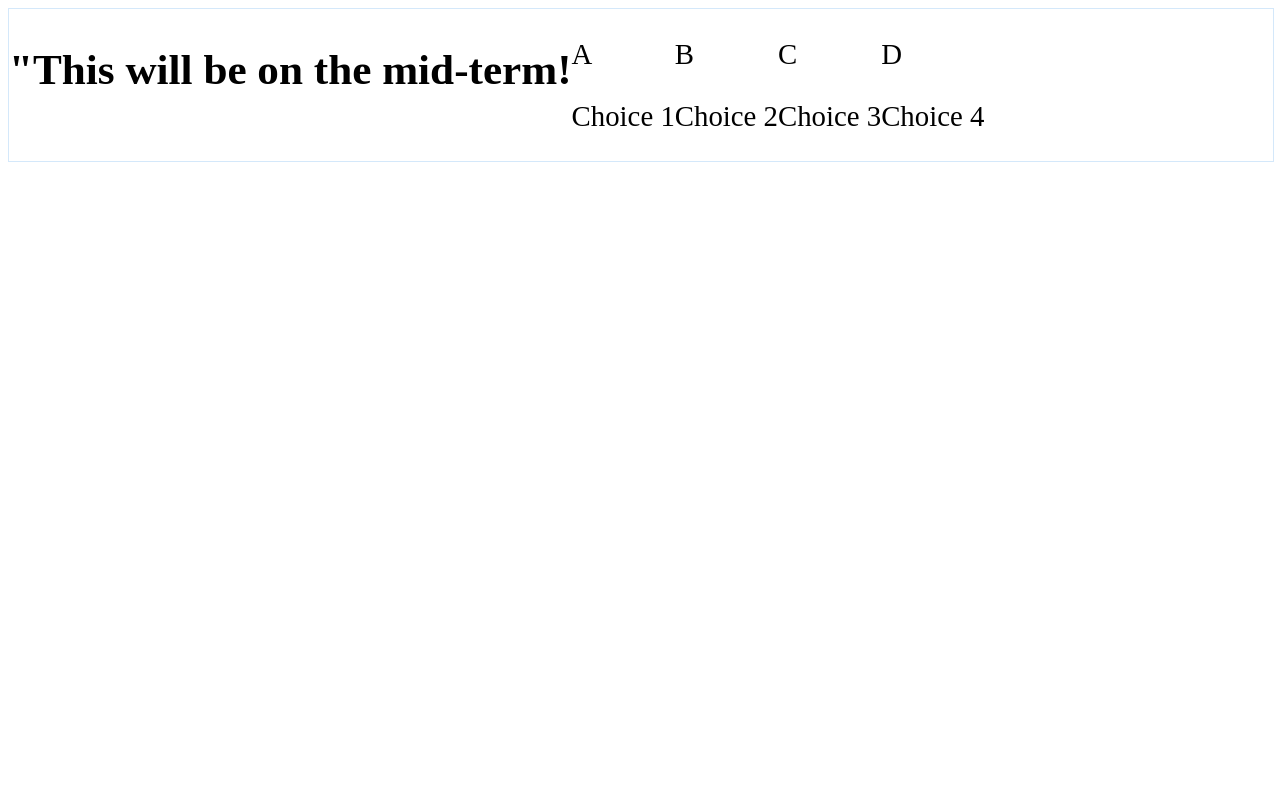
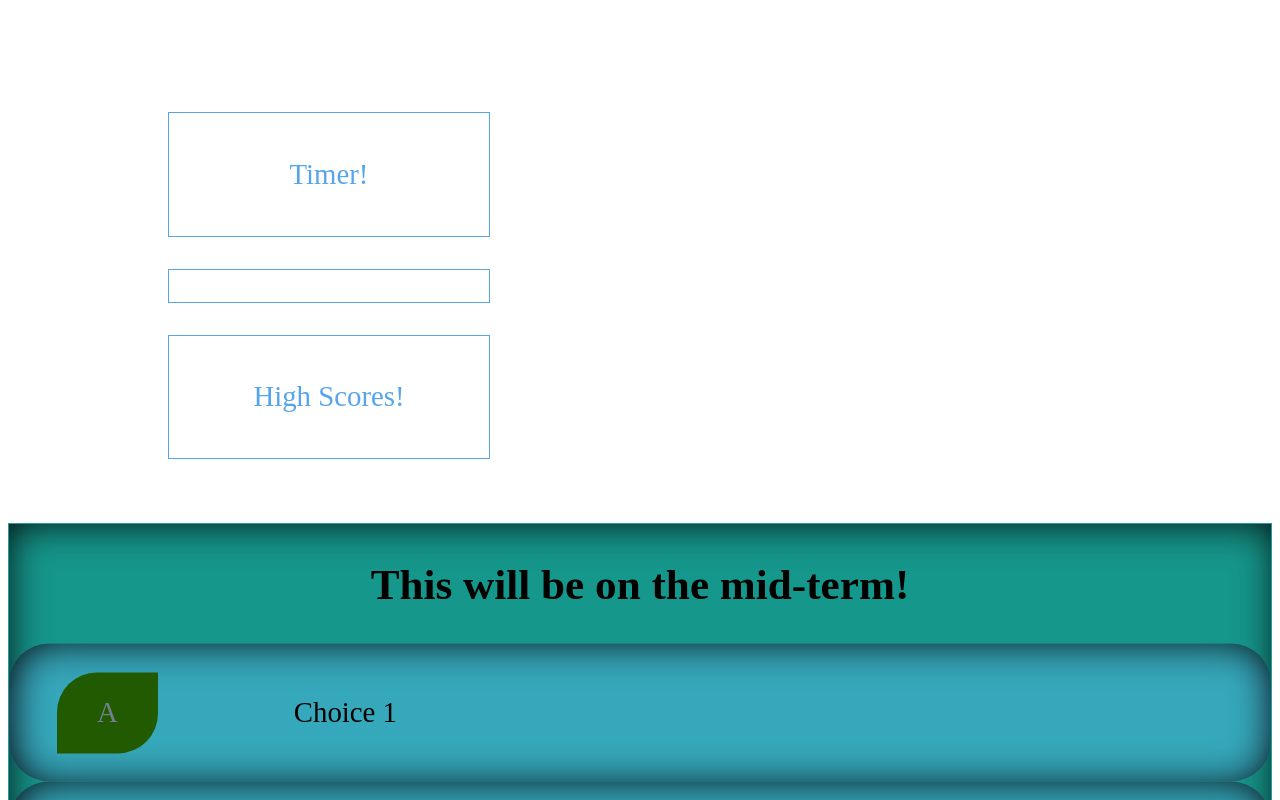
Before and after one commit to MrFIVEfourONE/tooSchool4CoolQuiz, a plain HTML site: page index.html in a window 1280 px wide. Shown: the top 800 px of the page. Drawn offline with Linux system fonts and the light colour scheme.

```diff
--- a/index.html
+++ b/index.html
@@ -9,9 +9,19 @@
 </head>
 
 <body>
+    <section id="sectionInDaBack">
+        <header class="headerContainer">
+            <div id="right" class="flexTop">
+                <p id="timerDiv">Timer!</p>
+            </div>
+            <div id="middleDiv" class="flexTop"></div>
+            <div id="left" class="flexTop">
+                <p id="highScroreDiv">High Scores!</p>
+            </div>
+        </header>
         <div class="container">
             <div id="game" class="flexCenter">
-            <h2 id="question">"This will be on the mid-term!</h2>
+                <h2 id="question">This will be on the mid-term!</h2>
                 <div class="choiceContainer">
                     <p class="choicePrefix">A</p>
                     <p class="choiceText">Choice 1</p>
@@ -33,6 +43,7 @@
                 </div>
             </div>
         </div>
+    </section>
     <script src="script.js"></script>
 </body>
 
--- a/script.js
+++ b/script.js
@@ -0,0 +1,9 @@
+
+function displayGiphy ()
+{
+    api_key = ckG69rBbLRIdqy5HQwEOukavar73rKDf
+
+
+    api_key: string( required );
+
+}
--- a/style.css
+++ b/style.css
@@ -1,8 +1,100 @@
+/* more general stuff */
+#sectionIndaBack {
+    background-image: url(./assets/backgroundQuiz.jfif)
+}
+
+
+.flexTop {
+    font-size: 1.8rem;
+    padding: 1rem 0;
+    width: 20rem;
+    text-align: center;
+    border: 0.1rem solid #56a5eb;
+    margin: 2rem 10rem;
+    text-decoration: none;
+    color: #56a5eb;
+    background-color: white;
+
+}
+
+#right {
+    align-self: flex-end;
+
+
+}
+
+
+#left {
+    align-self: flex-start;
+
+}
+
+.headerContainer {
+    width: 100%;
+    display: flexbox;
+    flex-direction: row;
+    justify-content: center;
+    margin-top: 7rem;
+    margin-bottom: 4rem;
+
+}
+
+.container {
+    display: flex;
+    justify-content: center;
+    align-items: center;
+    margin: 0 auto;
+    /* max-width: 80rem; */
+    /* maz-width: 80rem; */
+    /* height: 100rem; */
+}
+
+#question {
+    text-align: center;
+}
+
+/* for the main page where JS will render the questions */
 .flexCenter {
     display: flex;
+    flex-direction: column;
+    justify-content: center;
     margin-bottom: 0.5rem;
     width: 100%;
     font-size: 1.8rem;
     border: 0.1rem solid rgb(86, 165, 235, 0.25);
-    background-color: white;
+    background-color: rgb(22, 151, 140);
+    -webkit-border-radius: 0px 0px 40px 40px;
+    -moz-border-radius: 0px 0px 40px 40px;
+    border-radius: 0px 0px 40px 40px;
+    box-shadow: inset 2px 2px 41px -5px black;
 }
+
+.choiceContainer {
+    box-shadow: inset 2px 2px 41px -5px black;
+    background-color: rgba(86, 185, 235, 0.5);
+    transform: translateY(-0.1rem);
+    transition: transform 150ms;
+    display: flex;
+    -webkit-border-radius: 40px 40px 40px 40px;
+    -moz-border-radius: 40px 40px 40px 40px;
+    border-radius: 40px 40px 40px 40px;
+
+}
+
+
+.choicePrefix {
+    cursor: pointer;
+    padding: 1.5rem 2.5rem;
+    margin-left: 3rem;
+    background-color: #225a01;
+    color: slategray;
+    -webkit-border-radius: 40px 0px 40px 0px;
+    -moz-border-radius: 40px 0px 40px 0px;
+    border-radius: 40px 0px 40px 0px;
+}
+
+
+.choiceText {
+    padding: 1.5rem;
+    margin-left: 7rem;
+}
```
Also changed, not shown: assets/backgroundQuiz.jfif (added), assets/quizHeaderMiddle.jfif (added), highscore.html (added). Lines whose indentation alone changed are shown as unchanged.
